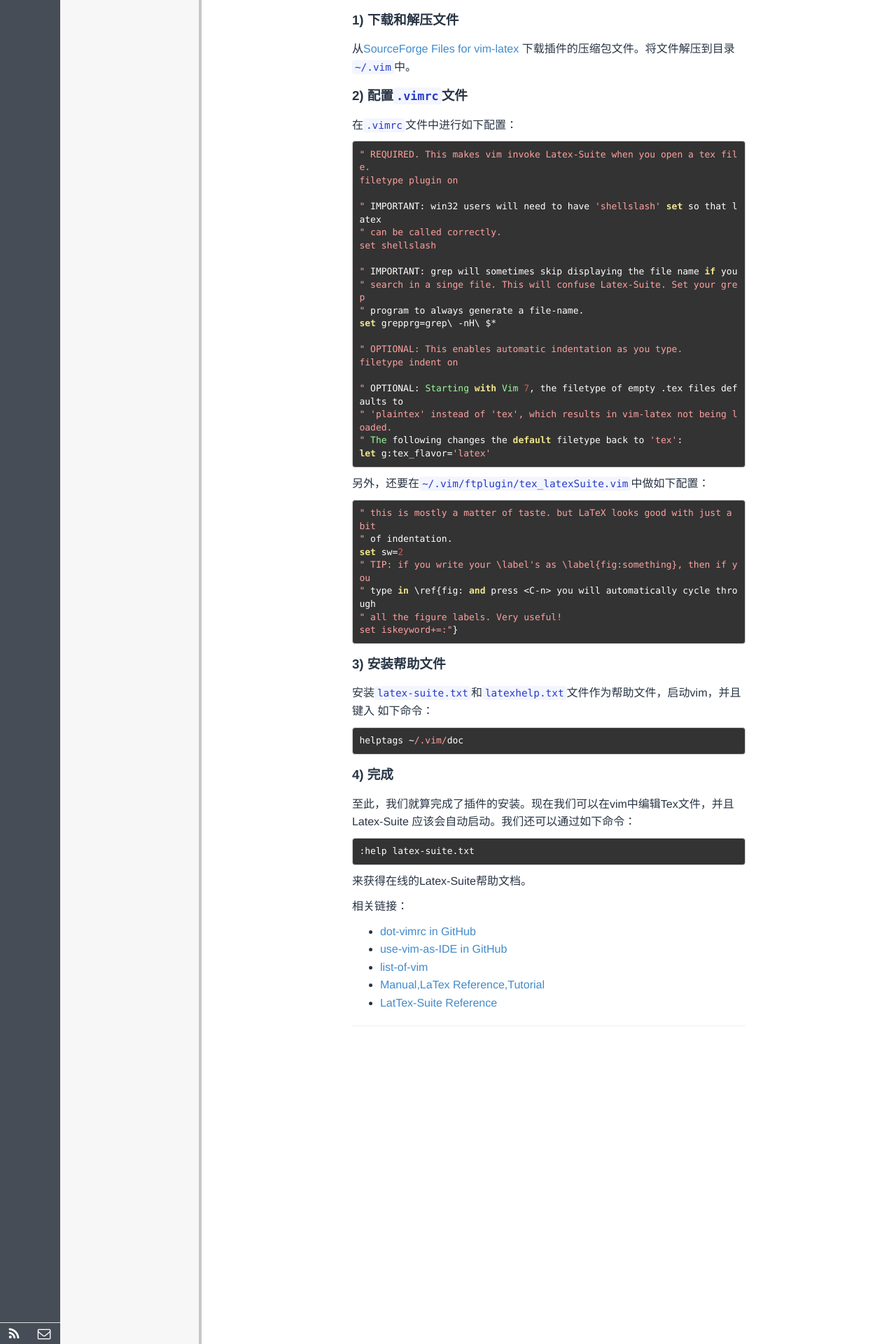
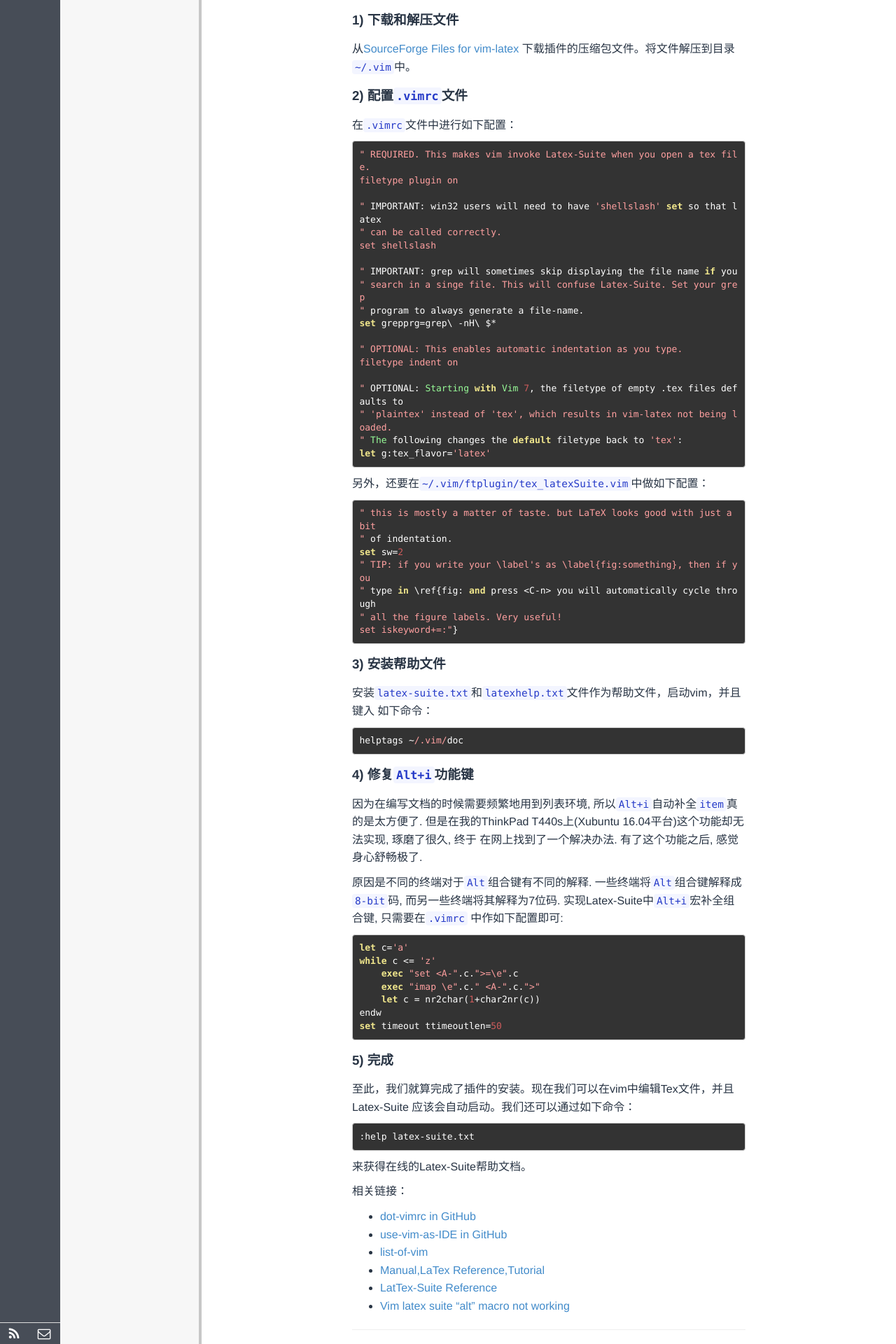
Before and after one commit to polyHong/polyHong.github.io, a Jekyll site: the page built from _posts/tech/2017-04-10-dot-vimrc-config.md, in a window 1280 px wide. Shown: the part 1166-3086 px from the top of the page at 70% size. Built offline with Jekyll 4.4.1, drawn with Linux system fonts in a browser that asks for light colours; Markdown is read by kramdown in place of the engine named in the settings; comment, search, counter and statistics services are not loaded.

Commit message:
update vim-config Alt+i config

````diff
--- a/_posts/tech/2017-04-10-dot-vimrc-config.md
+++ b/_posts/tech/2017-04-10-dot-vimrc-config.md
@@ -108,7 +108,26 @@ set iskeyword+=:"}
 helptags ~/.vim/doc
 ```
 
-##### **4) 完成**
+##### **4) 修复`Alt+i`功能键**
+因为在编写文档的时候需要频繁地用到列表环境, 所以`Alt+i`自动补全`item`真的是太方便了.
+但是在我的ThinkPad T440s上(Xubuntu 16.04平台)这个功能却无法实现, 琢磨了很久, 终于
+在网上找到了一个解决办法. 有了这个功能之后, 感觉身心舒畅极了.
+
+原因是不同的终端对于`Alt`组合键有不同的解释. 一些终端将`Alt`组合键解释成`8-bit`码,
+而另一些终端将其解释为7位码. 实现Latex-Suite中`Alt+i`宏补全组合键, 只需要在`.vimrc`
+中作如下配置即可:
+
+```tex
+let c='a'
+while c <= 'z'
+    exec "set <A-".c.">=\e".c
+    exec "imap \e".c." <A-".c.">"
+    let c = nr2char(1+char2nr(c))
+endw
+set timeout ttimeoutlen=50
+```
+
+##### **5) 完成**
 至此，我们就算完成了插件的安装。现在我们可以在vim中编辑Tex文件，并且Latex-Suite
 应该会自动启动。我们还可以通过如下命令：
 
@@ -126,3 +145,4 @@ helptags ~/.vim/doc
 - [list-of-vim](http://mirnazim.org/writings/vim-plugins-i-use/)
 - [Manual,LaTex Reference,Tutorial](http://vim-latex.sourceforge.net/index.php?subject=manual&title=Tutorial#tutorial)
 - [LatTex-Suite Reference](http://vim-latex.sourceforge.net/documentation/latex-suite.html#recommended-settings)
+- [Vim latex suite “alt” macro not working](https://tex.stackexchange.com/questions/130389/vim-latex-suite-alt-macro-not-working)
````
